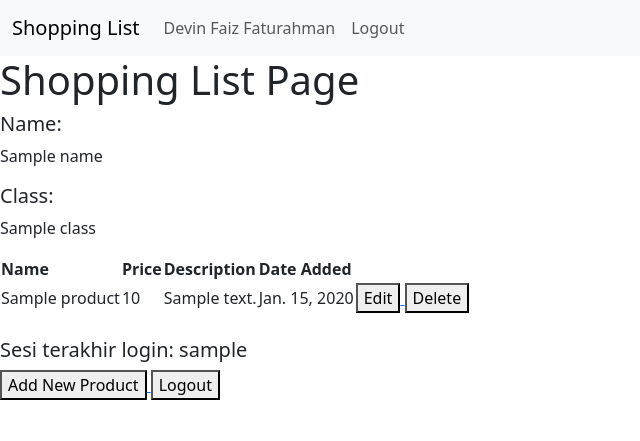
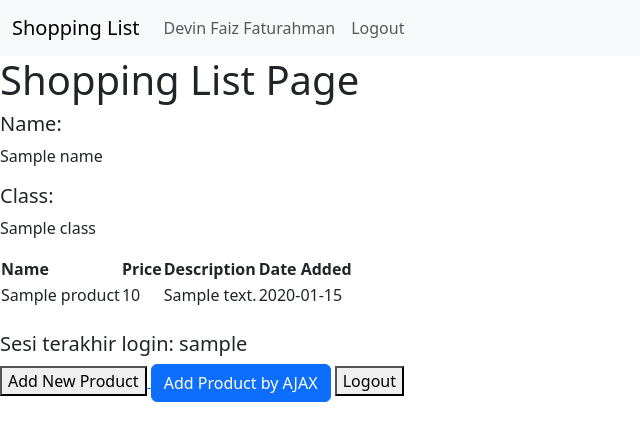
Before and after one commit to DevinFaiz/shopping-list, a Django app: template main/templates/main.html in a window 1280 px wide. Shown: the top 441 px of the page, without its empty margins (0-640 px from the left). Run offline with Django 4.2, Linux system fonts and the light colour scheme; tables that the repository leaves empty hold one stand-in row (values such as "Sample post"); the template is opened without the code that fills it: values that come from a table or form of the project are taken from there, most other values are stand-ins (such as "Sample title", 1, 10 or a date in 2020).

Commit message:
Menyelesaikan tutorial 5

```diff
--- a/main/templates/main.html
+++ b/main/templates/main.html
@@ -28,36 +28,38 @@
     <h5>Class:</h5>
     <p>{{class}}</p>
 
-    <table>
-        <tr>
-            <th>Name</th>
-            <th>Price</th>
-            <th>Description</th>
-            <th>Date Added</th>
-        </tr>
-
-        {% comment %} Berikut cara memperlihatkan data produk di bawah baris ini {% endcomment %}
-
-        {% for product in products %}
-            <tr>
-                <td>{{product.name}}</td>
-                <td>{{product.price}}</td>
-                <td>{{product.description}}</td>
-                <td>{{product.date_added}}</td>
-                <td>
-                    <a href="{% url 'main:edit_product' product.pk %}">
-                        <button>
-                            Edit
-                        </button>
-                    </a>
-                    <a href="{% url 'main:delete_product' product.pk %}">
-                        <button>
-                            Delete
-                        </button>
-                    </a>
-                </td>
-            </tr>
-        {% endfor %}
+    <table id="product_table">
+        <div class="modal fade" id="exampleModal" tabindex="-1" aria-labelledby="exampleModalLabel" aria-hidden="true">
+            <div class="modal-dialog">
+                <div class="modal-content">
+                    <div class="modal-header">
+                        <h1 class="modal-title fs-5" id="exampleModalLabel">Add New Product</h1>
+                        <button type="button" class="btn-close" data-bs-dismiss="modal" aria-label="Close"></button>
+                    </div>
+                    <div class="modal-body">
+                        <form id="form" onsubmit="return false;">
+                            {% csrf_token %}
+                            <div class="mb-3">
+                                <label for="name" class="col-form-label">Name:</label>
+                                <input type="text" class="form-control" id="name" name="name"></input>
+                            </div>
+                            <div class="mb-3">
+                                <label for="price" class="col-form-label">Price:</label>
+                                <input type="number" class="form-control" id="price" name="price"></input>
+                            </div>
+                            <div class="mb-3">
+                                <label for="description" class="col-form-label">Description:</label>
+                                <textarea class="form-control" id="description" name="description"></textarea>
+                            </div>
+                        </form>
+                    </div>
+                    <div class="modal-footer">
+                        <button type="button" class="btn btn-secondary" data-bs-dismiss="modal">Close</button>
+                        <button type="button" class="btn btn-primary" id="button_add" data-bs-dismiss="modal">Add Product</button>
+                    </div>
+                </div>
+            </div>
+        </div>
     </table>
     <br />
 
@@ -69,10 +71,52 @@
         </button>
     </a>
 
+    <button type="button" class="btn btn-primary" data-bs-toggle="modal" data-bs-target="#exampleModal">Add Product by AJAX</button>
+
     <a href="{% url 'main:logout' %}">
         <button>
             Logout
         </button>
     </a>
 
+    <script>
+        async function getProducts() {
+            return fetch("{% url 'main:get_product_json' %}").then((res) => res.json())
+        }
+        async function refreshProducts() {
+            document.getElementById("product_table").innerHTML = ""
+            const products = await getProducts()
+            let htmlString = `<tr>
+                <th>Name</th>
+                <th>Price</th>
+                <th>Description</th>
+                <th>Date Added</th>
+            </tr>`
+            products.forEach((item) => {
+                htmlString += `\n<tr>
+                <td>${item.fields.name}</td>
+                <td>${item.fields.price}</td>
+                <td>${item.fields.description}</td>
+                <td>${item.fields.date_added}</td>
+            </tr>`
+            })
+
+            document.getElementById("product_table").innerHTML = htmlString
+        }
+
+        refreshProducts()
+
+        function addProduct() {
+            fetch("{% url 'main:add_product_ajax' %}", {
+                method: "POST",
+                body: new FormData(document.querySelector('#form'))
+            }).then(refreshProducts)
+
+            document.getElementById("form").reset()
+            return false
+        }
+
+    document.getElementById("button_add").onclick = addProduct
+    </script>
+
 {% endblock content %}
--- a/main/urls.py
+++ b/main/urls.py
@@ -1,5 +1,5 @@
 from django.urls import path
-from main.views import show_main, create_product, show_xml, show_json, show_xml_by_id, show_json_by_id, register, login_user, logout_user, edit_product, delete_product
+from main.views import show_main, create_product, show_xml, show_json, show_xml_by_id, show_json_by_id, register, login_user, logout_user, edit_product, delete_product, get_product_json, add_product_ajax
 
 app_name = 'main'
 
@@ -15,4 +15,6 @@ urlpatterns = [
     path('logout/', logout_user, name='logout'),
     path('edit-product/<int:id>', edit_product, name='edit_product'),
     path('delete/<int:id>', delete_product, name='delete_product'),
+    path('get-product/', get_product_json, name='get_product_json'),
+    path('create-product-ajax/', add_product_ajax, name='add_product_ajax')
 ]
--- a/main/views.py
+++ b/main/views.py
@@ -1,5 +1,5 @@
 import datetime
-from django.http import HttpResponse
+from django.http import HttpResponse, HttpResponseNotFound
 from django.core import serializers
 from django.shortcuts import render
 from django.http import HttpResponseRedirect
@@ -11,6 +11,7 @@ from django.contrib.auth.forms import UserCreationForm
 from django.contrib import messages
 from django.contrib.auth import authenticate, login, logout
 from django.contrib.auth.decorators import login_required
+from django.views.decorators.csrf import csrf_exempt
 
 @login_required(login_url='/login')
 def show_main(request):
@@ -108,3 +109,23 @@ def delete_product(request, id):
     product.delete()
     # Kembali ke halaman awal
     return HttpResponseRedirect(reverse('main:show_main'))
+
+def get_product_json(request):
+    product_item = Product.objects.all()
+    return HttpResponse(serializers.serialize('json', product_item))
+
+...
+@csrf_exempt
+def add_product_ajax(request):
+    if request.method == 'POST':
+        name = request.POST.get("name")
+        price = request.POST.get("price")
+        description = request.POST.get("description")
+        user = request.user
+
+        new_product = Product(name=name, price=price, description=description, user=user)
+        new_product.save()
+
+        return HttpResponse(b"CREATED", status=201)
+
+    return HttpResponseNotFound()
```
